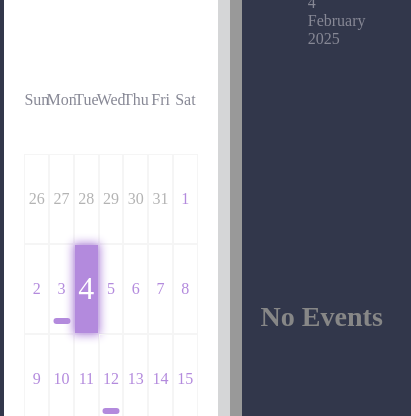
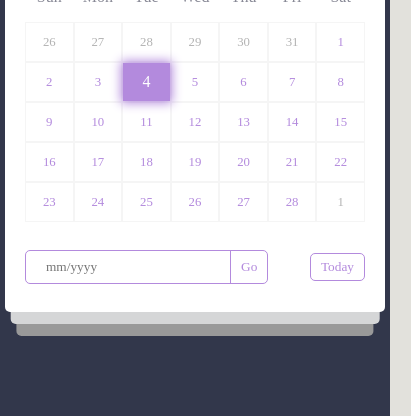
Before and after one commit to Evening-Star13/Calendar-ToDo, a plain HTML site: page index.html in a window 390 px wide. Shown: the part 128-544 px from the top of the page, 411 px wide, since content can reach past the window. Drawn offline with Linux system fonts and the light colour scheme.

Commit message:
Finalized

```diff
--- a/script.js
+++ b/script.js
@@ -31,35 +31,11 @@ const months = [
   "December",
 ];
 
-// Default Events Array
-const eventsArr = [
-  {
-    day: 3,
-    month: 2,
-    year: 2025,
-    events: [
-      {
-        title: "Event 1 Relax today",
-        time: "10:00 AM",
-      },
-      {
-        title: "Event 2 Do Dishes",
-        time: "11:00 AM",
-      },
-    ],
-  },
-  {
-    day: 12,
-    month: 2,
-    year: 2025,
-    events: [
-      {
-        title: "Event 1 Take a Bath",
-        time: "10:00 AM",
-      },
-    ],
-  },
-];
+// Set an Empty Array
+let eventsArr = [];
+
+// Then Call Get
+getEvents(eventsArr);
 
 /*=============== Function to Add Days   ===============*/
 
@@ -355,8 +331,9 @@ function updateEvents(date) {
         </div>`;
   }
 
-  console.log(events);
   eventsContainer.innerHTML = events;
+  // Save Events WheUpdate Called
+  saveEvents();
 }
 
 // Lets Create Function to Add Events
@@ -464,7 +441,36 @@ eventsContainer.addEventListener("click", (e) => {
             event.events.splice(index, 1);
           }
         });
+
+        // If no Event Remaining on That Day Remove Complete Day
+
+        if (event.events.length === 0) {
+          eventsArr.splice(eventsArr.indexOf(event), 1);
+          // After Remove Complete Day Also Remove Class from Day Element
+
+          const activeDayElem = document.querySelector(".day.active");
+          if (activeDayElem.classList.contains("event")) {
+            activeDayElem.classList.remove("event");
+          }
+        }
       }
     });
+    // After Removing Form Array Update Event
+    updateEvents(activeDay);
   }
 });
+
+// Store Events in Local Storage Get From There
+
+function saveEvents() {
+  localStorage.setItem("events", JSON.stringify(eventsArr));
+}
+
+//function to get events from local storage
+function getEvents() {
+  //check if events are already saved in local storage then return event else nothing
+  if (localStorage.getItem("events") === null) {
+    return;
+  }
+  eventsArr.push(...JSON.parse(localStorage.getItem("events")));
+}
--- a/styles.css
+++ b/styles.css
@@ -501,3 +501,69 @@ body {
 .add-event i {
   pointer-events: none;
 }
+
+/* Add Responsiveness */
+
+@media (max-width: 1000px) {
+  body {
+    align-items: flex-start;
+    justify-content: flex-start;
+  }
+  .container {
+    min-height: 100vh;
+    flex-direction: column;
+    border-radius: 0;
+  }
+  .container .left,
+  .container .right {
+    width: 100%;
+    height: 100%;
+    padding: 20px 0;
+  }
+
+  .calendar::before,
+  .calendar::after {
+    top: 100%;
+    left: 50%;
+    width: 97%;
+    height: 12px;
+    border-radius: 0 0 5px 5px;
+    transform: translateX(-50%);
+  }
+  .calendar::before {
+    width: 94%;
+    top: calc(100% + 12px);
+  }
+
+  .events {
+    padding-bottom: 340px;
+  }
+
+  .add-event-wrapper {
+    bottom: 100px;
+  }
+}
+
+@media (max-width: 500px) {
+  .calendar .month {
+    height: 75px;
+  }
+
+  .calendar .weekdays {
+    height: 50px;
+  }
+
+  .calendar .days .day {
+    height: 40px;
+    font-size: 0.8rem;
+  }
+
+  .calendar .days .day.active,
+  .calendar .days .day.today {
+    font-size: 1rem;
+  }
+
+  .right .today-date {
+    padding: 20px;
+  }
+}
```
